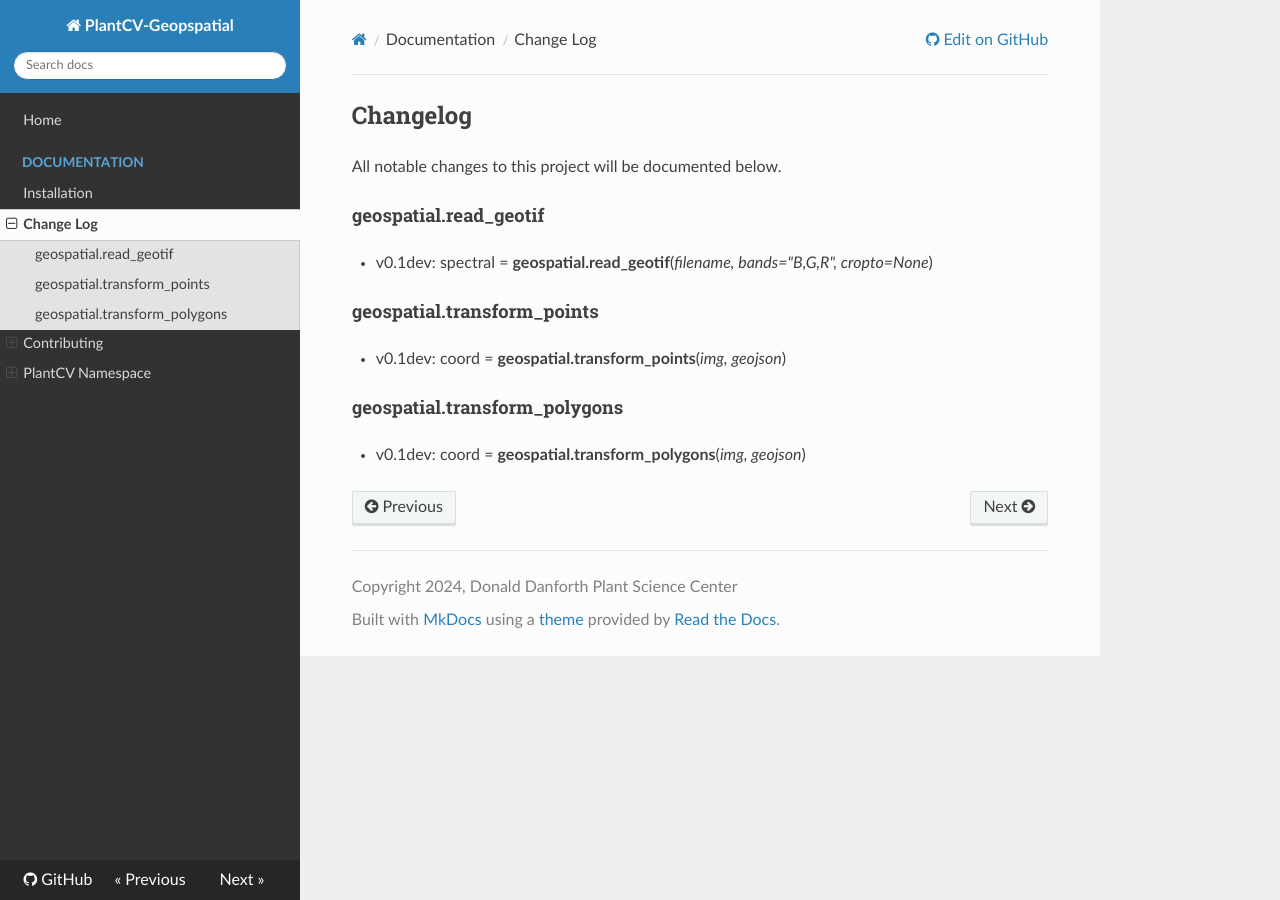
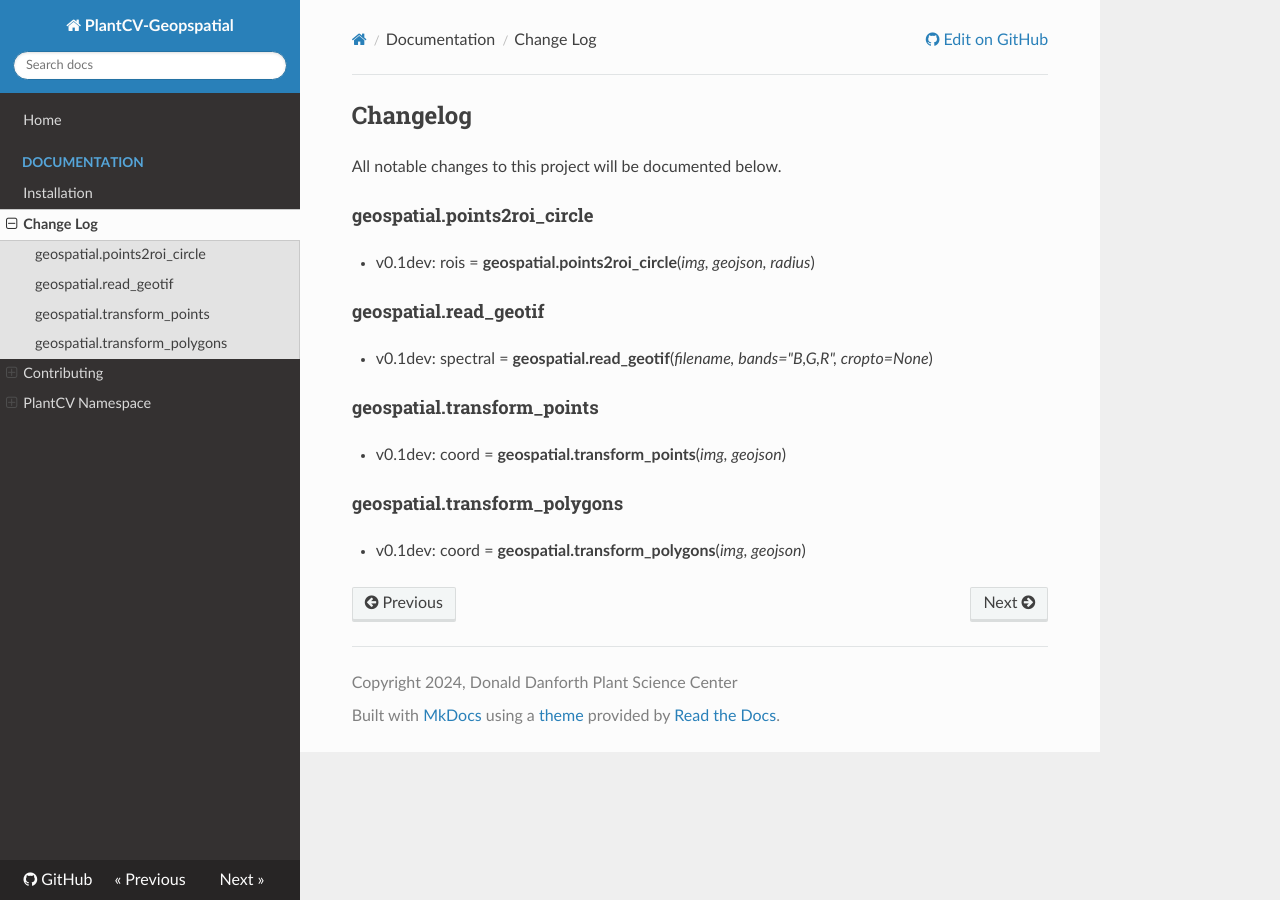
Before and after one commit to danforthcenter/plantcv-geospatial, an MkDocs documentation site: the page built from docs/changelog.md, in a window 1280 px wide. Built offline with MkDocs 1.6.1, drawn with Linux system fonts in a browser that asks for light colours; nearby versions of some CDN libraries.

Commit message:
Update changelog.md

```diff
--- a/docs/changelog.md
+++ b/docs/changelog.md
@@ -1,6 +1,10 @@
 ## Changelog
 
 All notable changes to this project will be documented below.
+
+#### geospatial.points2roi_circle
+
+* v0.1dev: rois = **geospatial.points2roi_circle**(*img, geojson, radius*)
 
 #### geospatial.read_geotif
 
```
